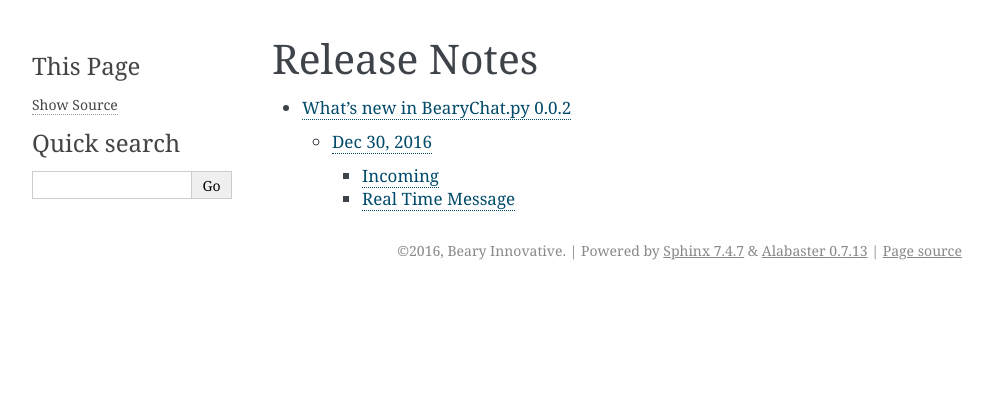
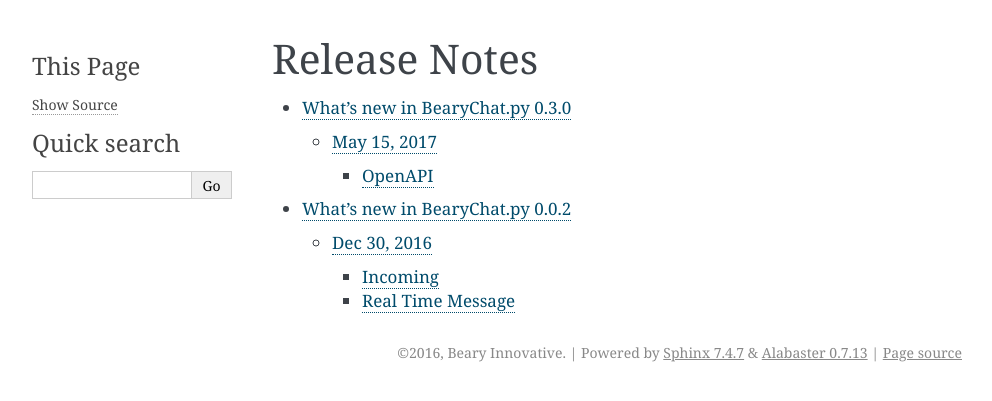
Before and after one commit to bearyinnovative/bearychat.py, a Sphinx documentation site: the page built from docs/source/releases.rst, in a window 1280 px wide. Shown: the top 401 px of the page, without its empty margins (148-1140 px from the left). Built offline with Sphinx 7.4.7, drawn with Linux system fonts in a browser that asks for light colours.

Commit message:
feat: bump 0.3.0

```diff
--- a/docs/source/releases.rst
+++ b/docs/source/releases.rst
@@ -3,4 +3,5 @@ Release Notes
 
 .. toctree::
 
+   releases/v0.3.0
    releases/v0.0.2
--- /dev/null
+++ b/docs/source/releases/v0.3.0.rst
@@ -0,0 +1,10 @@
+What's new in BearyChat.py 0.3.0
+================================
+
+May 15, 2017
+------------
+
+OpenAPI
+~~~~~~~~
+
+* Adds `OpenAPI <https://github.com/bearyinnovative/openapi>`_ support.
--- a/setup.py
+++ b/setup.py
@@ -9,7 +9,7 @@ with open(join(CURRENT_DIR, "README.rst")) as long_description_file:
 
 setup(
     name="bearychat",
-    version="0.2.1",
+    version="0.3.0",
     author="bearyinnovative",
     url="https://github.com/bearyinnovative/bearychat.py",
     description="SDK for BearyChat",
```
